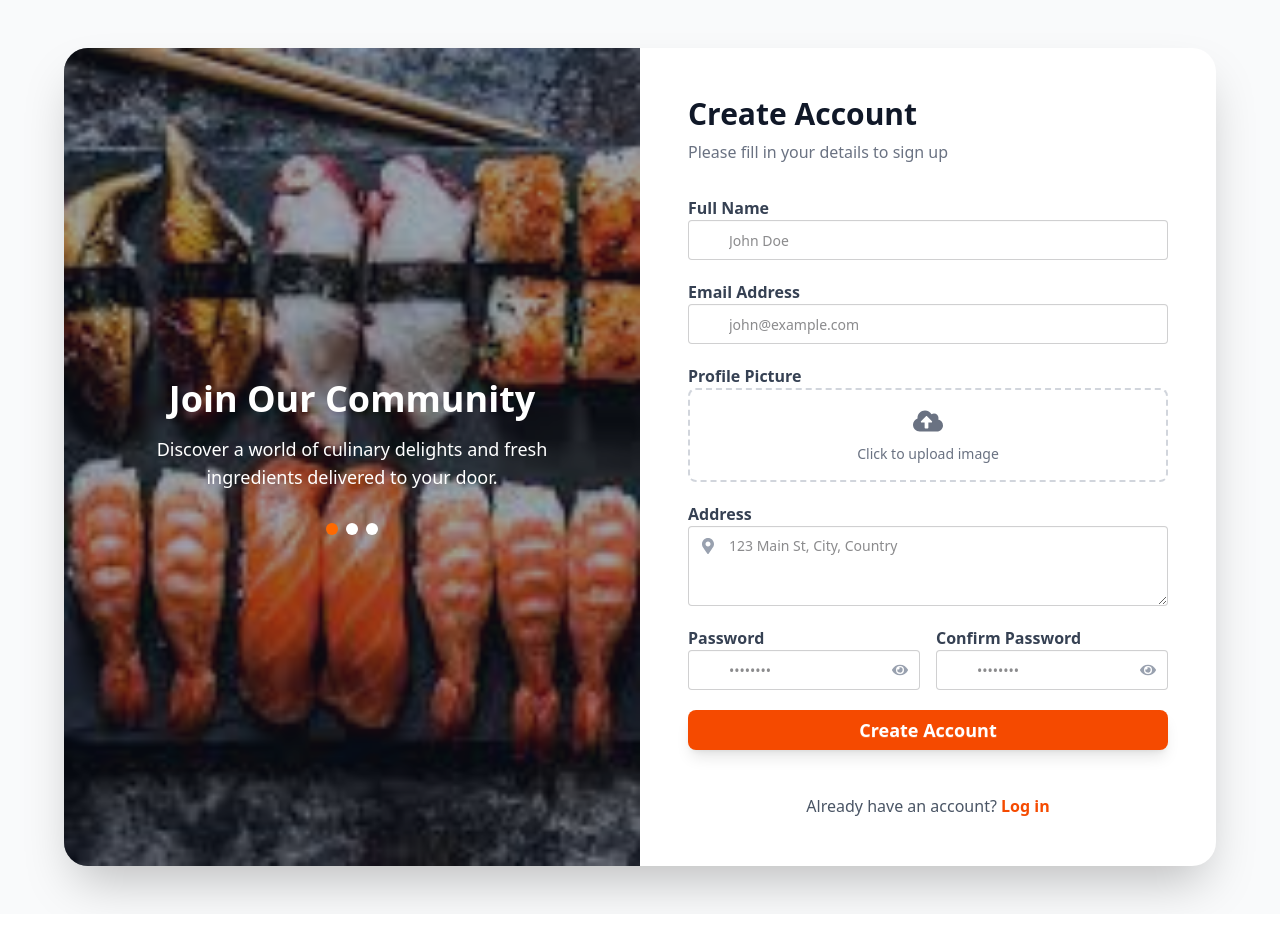
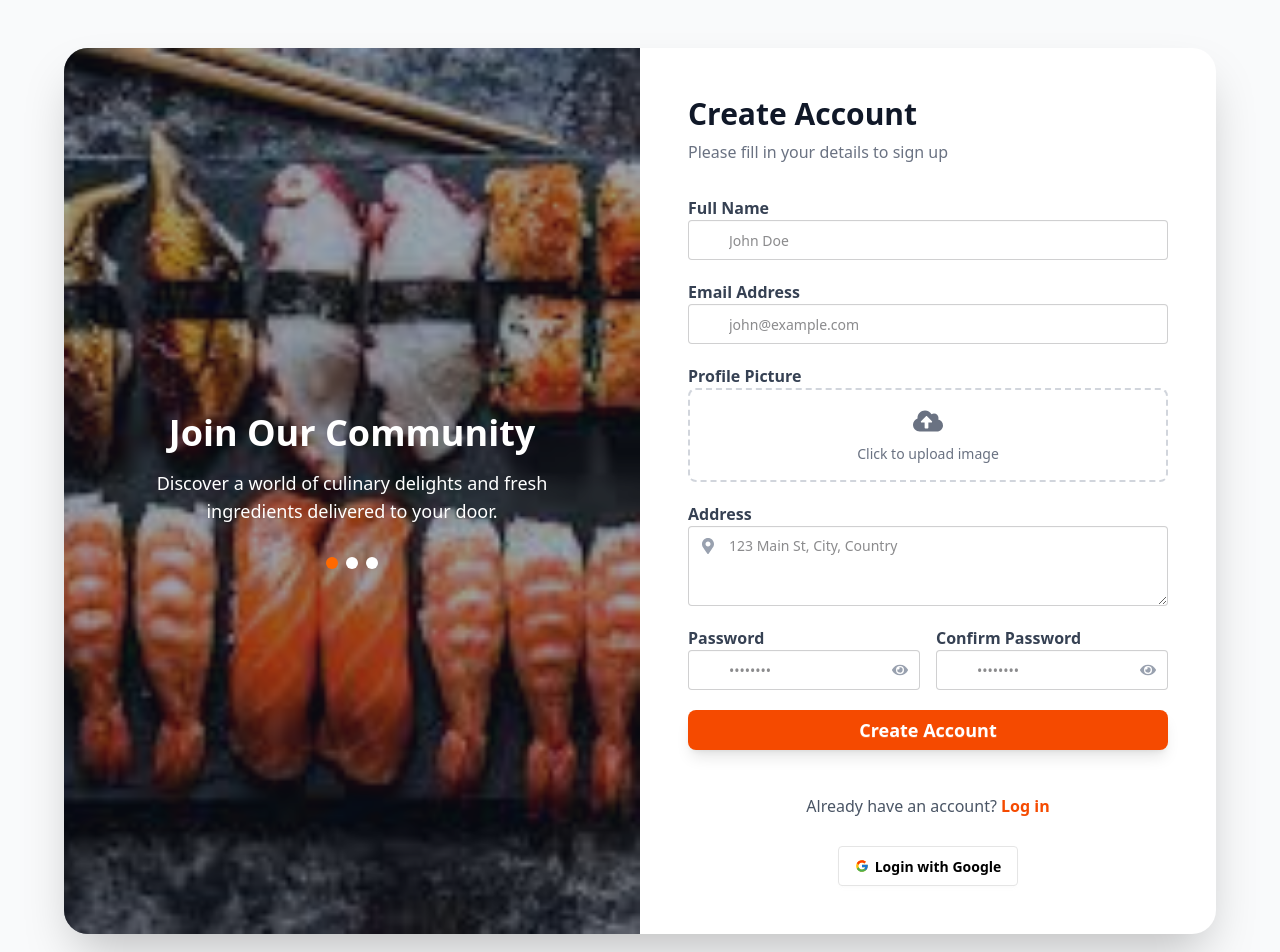
Before and after one commit to alifhossinsajjad/Chef-Bazzer-Client, a React (Vite) app: page /register in a window 1280 px wide. Shown: the top 952 px of the page. Before the commit the page ends 914 px from the top, so only its background shows below. Built offline with nearby package versions, Linux system fonts and the light colour scheme; no server answers.

Commit message:
added google auth

```diff
--- a/src/Pages/Auth/Login.jsx
+++ b/src/Pages/Auth/Login.jsx
@@ -4,7 +4,8 @@ import { Link, useNavigate, useLocation } from "react-router";
 import { Bounce, toast } from "react-toastify";
 import useAuth from "../../Hooks/useAuth";
 import { FaEye, FaEyeSlash, FaEnvelope, FaLock } from "react-icons/fa";
-import loginImg from '../../assets/banner/img3.jpg'; // Different image for login
+import loginImg from "../../assets/banner/img3.jpg"; // Different image for login
+import { FcGoogle } from "react-icons/fc";
 
 const Login = () => {
   const {
@@ -15,7 +16,7 @@ const Login = () => {
   const [showPassword, setShowPassword] = useState(false);
   const [loading, setLoading] = useState(false);
 
-  const { signInUser } = useAuth();
+  const { signInUser, signInGoogle } = useAuth();
   const location = useLocation();
   const navigate = useNavigate();
 
@@ -38,23 +39,36 @@ const Login = () => {
     }
   };
 
+  const handleGoogleSignIn = async () => {
+    try {
+      await signInGoogle();
+      toast.success("Google login successful!");
+      navigate(location?.state || "/");
+    } catch (error) {
+      console.log(error);
+      toast.error("Google login failed. Please try again.");
+    }
+  };
+
   return (
     <div className="min-h-screen flex items-center justify-center bg-gray-50 py-12 px-4 sm:px-6 lg:px-8">
       <div className="max-w-5xl w-full bg-white rounded-3xl shadow-2xl overflow-hidden flex flex-col md:flex-row shadow-orange-100">
-
         {/* Left Side - Form */}
         <div className="w-full md:w-1/2 p-8 lg:p-12 flex flex-col justify-center">
           <div className="text-center md:text-left mb-8">
             <h2 className="text-3xl font-bold text-gray-900">Welcome Back!</h2>
-            <p className="text-gray-500 mt-2">Please login to access your account</p>
+            <p className="text-gray-500 mt-2">
+              Please login to access your account
+            </p>
           </div>
 
           <form onSubmit={handleSubmit(handleLogin)} className="space-y-6">
-
             {/* Email */}
             <div className="form-control">
               <label className="label">
-                <span className="label-text font-semibold text-gray-700">Email Address</span>
+                <span className="label-text font-semibold text-gray-700">
+                  Email Address
+                </span>
               </label>
               <div className="relative">
                 <div className="absolute inset-y-0 left-0 pl-3 flex items-center pointer-events-none text-gray-400">
@@ -67,14 +81,26 @@ const Login = () => {
                   placeholder="john@example.com"
                 />
               </div>
-              {errors.email && <p className="text-red-500 text-xs mt-1">{errors.email.message}</p>}
+              {errors.email && (
+                <p className="text-red-500 text-xs mt-1">
+                  {errors.email.message}
+                </p>
+              )}
             </div>
 
             {/* Password */}
             <div className="form-control">
               <label className="label flex justify-between">
-                <span className="label-text font-semibold text-gray-700">Password</span>
-                <a href="#" className="label-text-alt link link-hover text-orange-600 font-semibold" onClick={(e) => e.preventDefault()}>Forgot password?</a>
+                <span className="label-text font-semibold text-gray-700">
+                  Password
+                </span>
+                <a
+                  href="#"
+                  className="label-text-alt link link-hover text-orange-600 font-semibold"
+                  onClick={(e) => e.preventDefault()}
+                >
+                  Forgot password?
+                </a>
               </label>
               <div className="relative">
                 <div className="absolute inset-y-0 left-0 pl-3 flex items-center pointer-events-none text-gray-400">
@@ -97,7 +123,11 @@ const Login = () => {
                   {showPassword ? <FaEyeSlash /> : <FaEye />}
                 </button>
               </div>
-              {errors.password && <p className="text-red-500 text-xs mt-1">{errors.password.message}</p>}
+              {errors.password && (
+                <p className="text-red-500 text-xs mt-1">
+                  {errors.password.message}
+                </p>
+              )}
             </div>
 
             <button
@@ -105,16 +135,33 @@ const Login = () => {
               disabled={loading}
               className="btn btn-primary w-full bg-orange-600 hover:bg-orange-700 border-none text-white rounded-lg py-3 text-lg font-bold shadow-lg transform transition hover:scale-[1.02]"
             >
-              {loading ? <span className="loading loading-spinner"></span> : "Login"}
+              {loading ? (
+                <span className="loading loading-spinner"></span>
+              ) : (
+                "Login"
+              )}
             </button>
 
             <p className="text-center text-gray-600 mt-6">
               Don't have an account?{" "}
-              <Link to="/register" state={location.state} className="text-orange-600 font-bold hover:underline">
+              <Link
+                to="/register"
+                state={location.state}
+                className="text-orange-600 font-bold hover:underline"
+              >
                 Register
               </Link>
             </p>
           </form>
+          <div className="flex justify-center items-center mt-7">
+            <button
+              onClick={handleGoogleSignIn}
+              className="btn bg-white text-black border-[#e5e5e5]"
+            >
+              <FcGoogle className="text-xl" />
+              Login with Google
+            </button>
+          </div>
         </div>
 
         {/* Right Side - Image */}
@@ -125,13 +172,16 @@ const Login = () => {
           ></div>
           <div className="relative z-10 flex flex-col justify-center items-center w-full h-full text-white p-12 text-center">
             <h2 className="text-4xl font-bold mb-6">Taste the Tradition</h2>
-            <p className="text-lg">"Good food is the foundation of genuine happiness."</p>
+            <p className="text-lg">
+              "Good food is the foundation of genuine happiness."
+            </p>
             <div className="mt-8 p-4 bg-white/10 backdrop-blur-md rounded-lg border border-white/20">
-              <p className="text-sm font-light italic">Join thousands of food lovers today.</p>
+              <p className="text-sm font-light italic">
+                Join thousands of food lovers today.
+              </p>
             </div>
           </div>
         </div>
-
       </div>
     </div>
   );
--- a/src/Pages/Auth/Register.jsx
+++ b/src/Pages/Auth/Register.jsx
@@ -5,6 +5,7 @@ import axios from "axios";
 import useAuth from "../../Hooks/useAuth";
 import useAxiosSecure from "../../Hooks/useAxiosSecure";
 import { toast } from "react-toastify";
+import { FcGoogle } from "react-icons/fc";
 import {
   FaEye,
   FaEyeSlash,
@@ -13,6 +14,7 @@ import {
   FaEnvelope,
   FaLock,
   FaMapMarkerAlt,
+  FaGoodreads,
 } from "react-icons/fa";
 import registerImg from "../../assets/banner/img1.jpg"; // Using an existing image
 
@@ -27,7 +29,7 @@ const Register = () => {
   const [showConfirmPassword, setShowConfirmPassword] = useState(false);
   const [uploading, setUploading] = useState(false);
 
-  const { registerUser, updateUserProfile } = useAuth();
+  const { registerUser, updateUserProfile, signInGoogle } = useAuth();
   const location = useLocation();
   const navigate = useNavigate();
   const axiosSecure = useAxiosSecure();
@@ -42,15 +44,14 @@ const Register = () => {
     }`;
 
     try {
-      // Upload Image
       const res = await axios.post(image_API_URL, formData);
       if (res.data.success) {
         const photoURL = res.data.data.url;
 
-        // Create User in Firebase
         const result = await registerUser(data.email, data.password);
 
-        // Update Firebase Profile
+        console.log(result);
+
         await updateUserProfile({
           displayName: data.name,
           photoURL: photoURL,
@@ -82,6 +83,23 @@ const Register = () => {
       toast.error(error.message || "Registration failed. Please try again.");
     } finally {
       setUploading(false);
+    }
+  };
+
+  const handleGoogleSignIn = async () => {
+    try {
+      await signInGoogle();
+      toast.success("Google registration successful! 🎉", {
+        duration: 4000,
+        position: "top-center",
+      });
+      navigate(location?.state?.from || "/");
+    } catch (error) {
+      console.error("Google sign-in error:", error);
+      toast.error("Google registration failed. Please try again.", {
+        duration: 5000,
+        position: "top-center",
+      });
     }
   };
 
@@ -325,6 +343,15 @@ const Register = () => {
               </Link>
             </p>
           </form>
+          <div className="flex justify-center items-center mt-7">
+            <button
+              onClick={handleGoogleSignIn}
+              className="btn bg-white text-black border-[#e5e5e5]"
+            >
+              <FcGoogle />
+              Login with Google
+            </button>
+          </div>
         </div>
       </div>
     </div>
```
